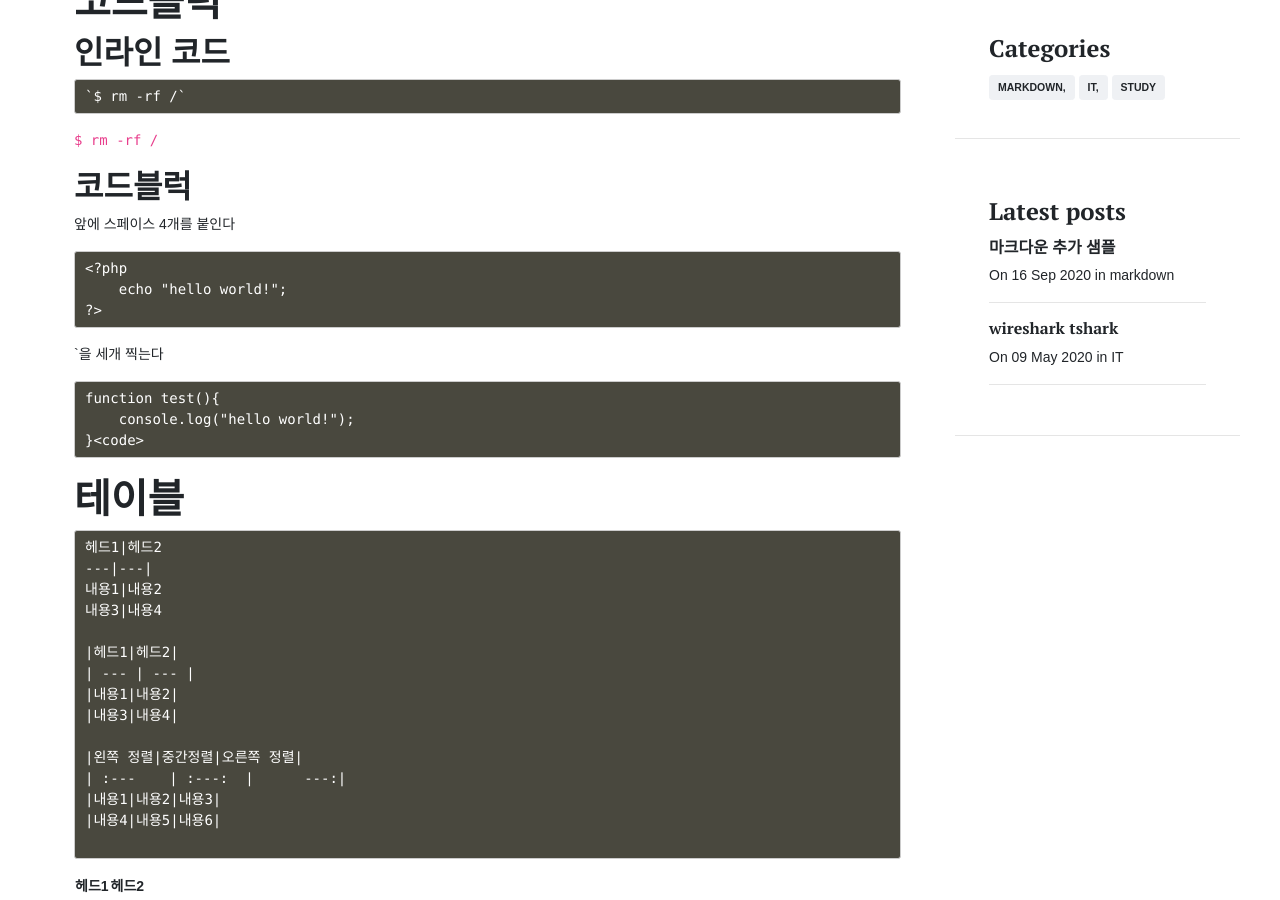
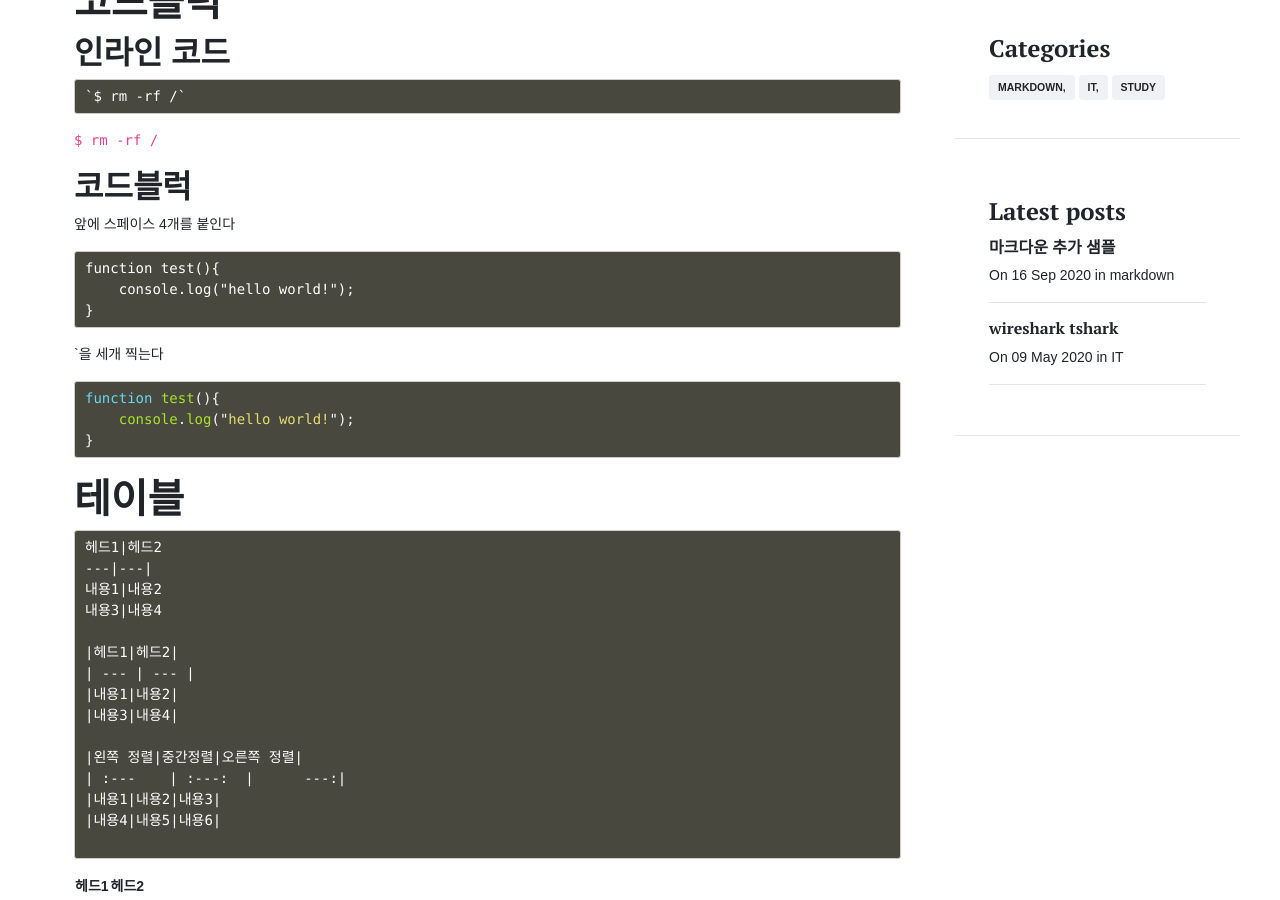
Before and after one commit to cholchori/cholchori.github.io, a Jekyll site: the page built from _posts/2020-09-16-markdown-ext.md, in a window 1280 px wide and 900 px high, scrolled down 4425 px. Built offline with Jekyll 4.4.1, drawn with Linux system fonts in a browser that asks for light colours; emoji names are drawn with the system emoji font; some web fonts are replaced; comment, search, counter and statistics services are not loaded.

Commit message:
Update 2020-09-16-markdown-ext.md

````diff
--- a/_posts/2020-09-16-markdown-ext.md
+++ b/_posts/2020-09-16-markdown-ext.md
@@ -175,16 +175,17 @@ _이탤릭_
 
 앞에 스페이스 4개를 붙인다
 
-    <?php
-        echo "hello world!";
-    ?>
+    function test(){
+        console.log("hello world!");
+    }
+
 
 `을 세개 찍는다
 
-```<code>javascript
+```javascript
 function test(){
     console.log("hello world!");
-}<code>
+}
 ```
 
 # 테이블
````
